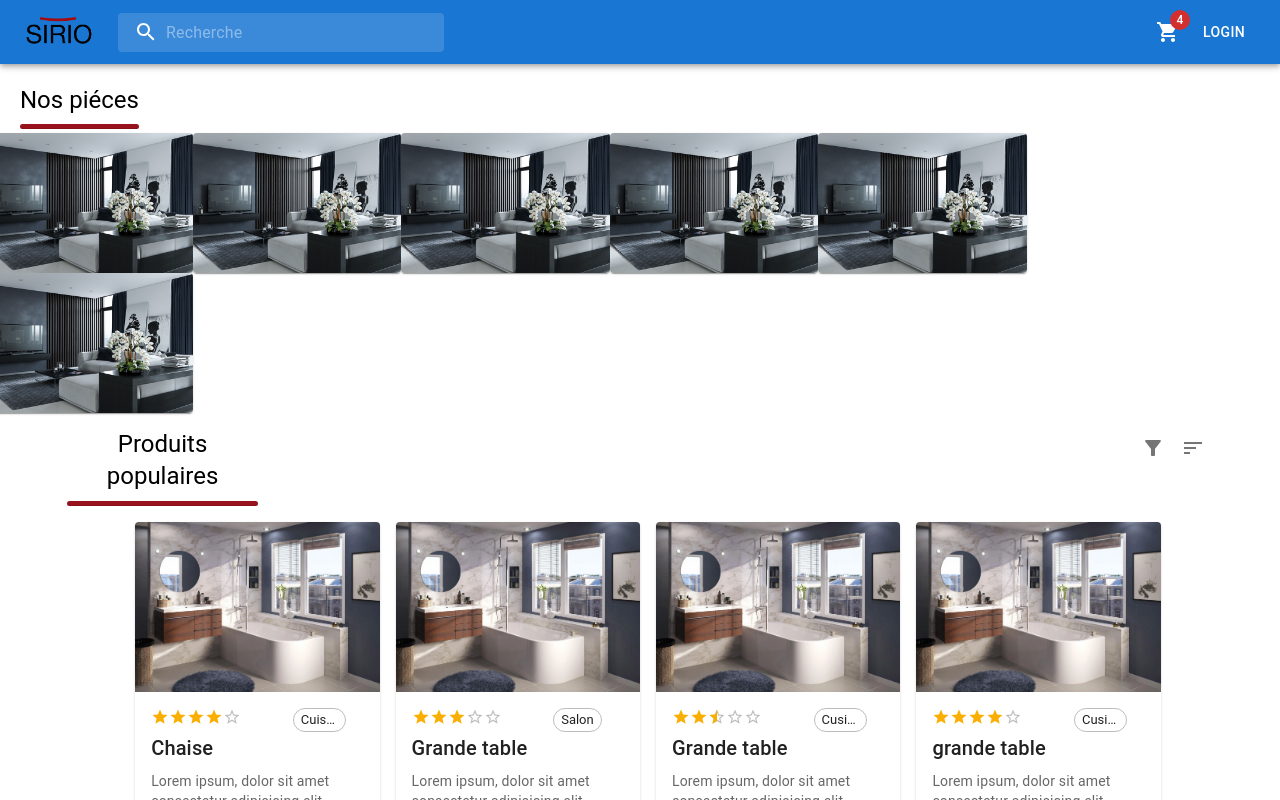
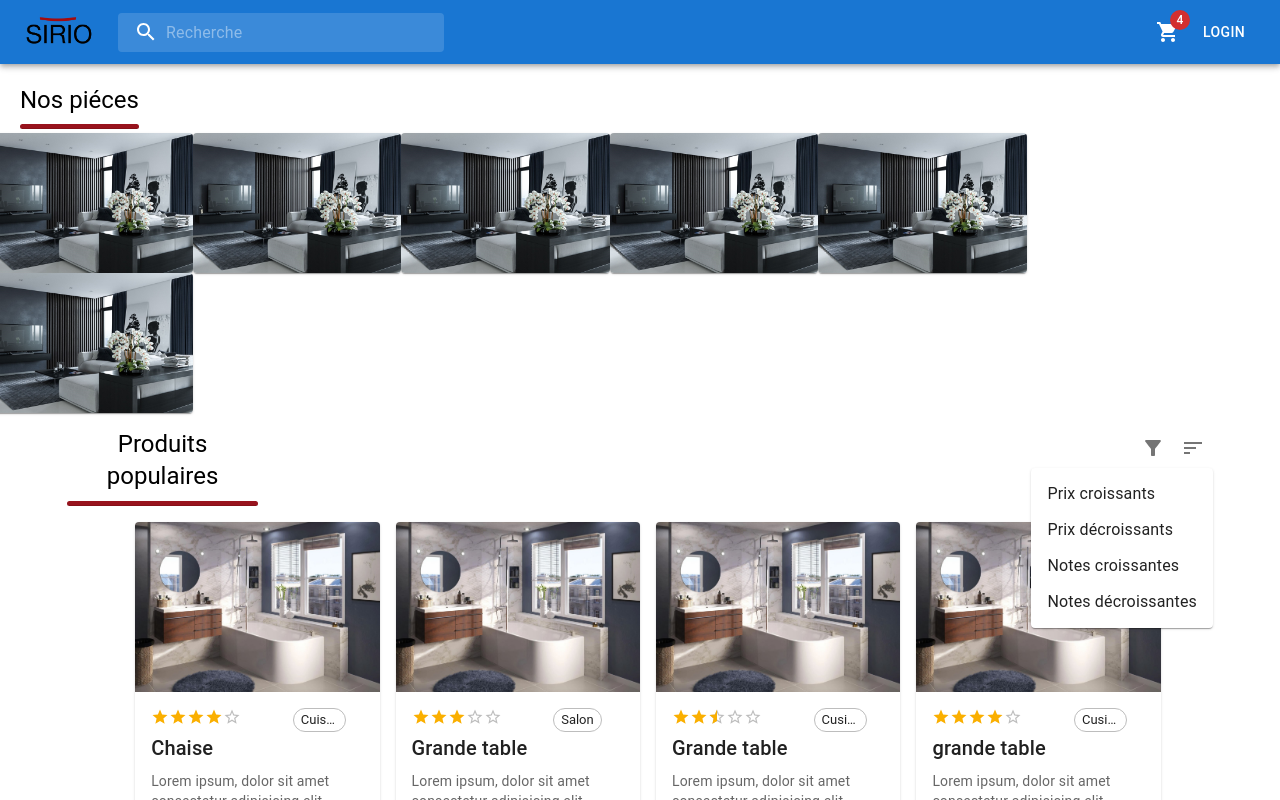
Before and after one commit to nicolasna77/e-mobilie, a React (Create React App) app: page / in a window 1280 px wide. Both pictures are taken after a click on the button 1192 px from the left and 448 px from the top of the page. Shown: the top 800 px of the page. Built offline with nearby package versions, Linux system fonts and the light colour scheme.

Commit message:
uptade
-sort section popular

```diff
--- a/src/componant/CardPop.js
+++ b/src/componant/CardPop.js
@@ -16,6 +16,12 @@ import FavoriteBorderIcon from '@mui/icons-material/FavoriteBorder';
 import Chip from '@mui/material/Chip';
 import FilterAltIcon from '@mui/icons-material/FilterAlt';
 import SortIcon from '@mui/icons-material/Sort';
+import Grow from '@mui/material/Grow';
+import Paper from '@mui/material/Paper';
+import Popper from '@mui/material/Popper';
+import MenuItem from '@mui/material/MenuItem';
+import MenuList from '@mui/material/MenuList';
+import ClickAwayListener from '@mui/material/ClickAwayListener';
 
 
 // import handleClick from 'react';
@@ -42,6 +48,20 @@ class FavoriteButton extends React.Component {
 
 
 export default function CardPop(props) {
+    const [open, setOpen] = React.useState(false);
+    const anchorRef = React.useRef(null);
+
+    const handleToggle = () => {
+      setOpen((prevOpen) => !prevOpen);
+    };
+
+    const handleClose = (event) => {
+      if (anchorRef.current && anchorRef.current.contains(event.target)) {
+        return;
+      }
+
+      setOpen(false);
+    };
 
     return (
 
@@ -62,9 +82,56 @@ export default function CardPop(props) {
 
               </Grid>
             <Grid item  xs={3} sm={2} md={2}  >
-            <IconButton  className="iconFilter" >
-                <SortIcon />
-             </IconButton>
+            <div>
+                    <IconButton   ref={anchorRef}
+          id="composition-button"
+          aria-controls={open ? 'composition-menu' : undefined}
+          aria-expanded={open ? 'true' : undefined}
+          aria-haspopup="true"
+          onClick={handleToggle} className="iconFilter" >
+
+                        <SortIcon />
+                    </IconButton>
+                    <Popper
+                        open={open}
+                        anchorEl={anchorRef.current}
+                        role={undefined}
+                        placement="bottom-start"
+                        transition
+                        disablePortal
+                        className="menuSort"
+                                                >
+
+          {({ TransitionProps, placement }) => (
+
+          <Grow
+              {...TransitionProps}
+              style={{
+                transformOrigin:
+                  placement === 'bottom-start' ? 'left top' : 'left bottom',
+              }}
+            >
+              <Paper>
+                <ClickAwayListener onClickAway={handleClose}>
+                  <MenuList
+                    autoFocusItem={open}
+                    id="composition-menu"
+                    aria-labelledby="composition-button"
+
+                  >
+                    <MenuItem onClick={handleClose}>Prix croissants</MenuItem>
+                    <MenuItem onClick={handleClose}>Prix décroissants</MenuItem>
+                    <MenuItem onClick={handleClose}>Notes croissantes</MenuItem>
+                    <MenuItem onClick={handleClose}>Notes décroissantes</MenuItem>
+                  </MenuList>
+                </ClickAwayListener>
+              </Paper>
+            </Grow>
+          )}
+        </Popper>
+
+      </div>
+
              <IconButton  className="iconFilter" >
                 <  FilterAltIcon/>
              </IconButton>
--- a/src/index.css
+++ b/src/index.css
@@ -56,3 +56,7 @@ code {
 .iconFilter {
     float: right;
 }
+
+.menuSort {
+    z-index: 999;
+}
```
